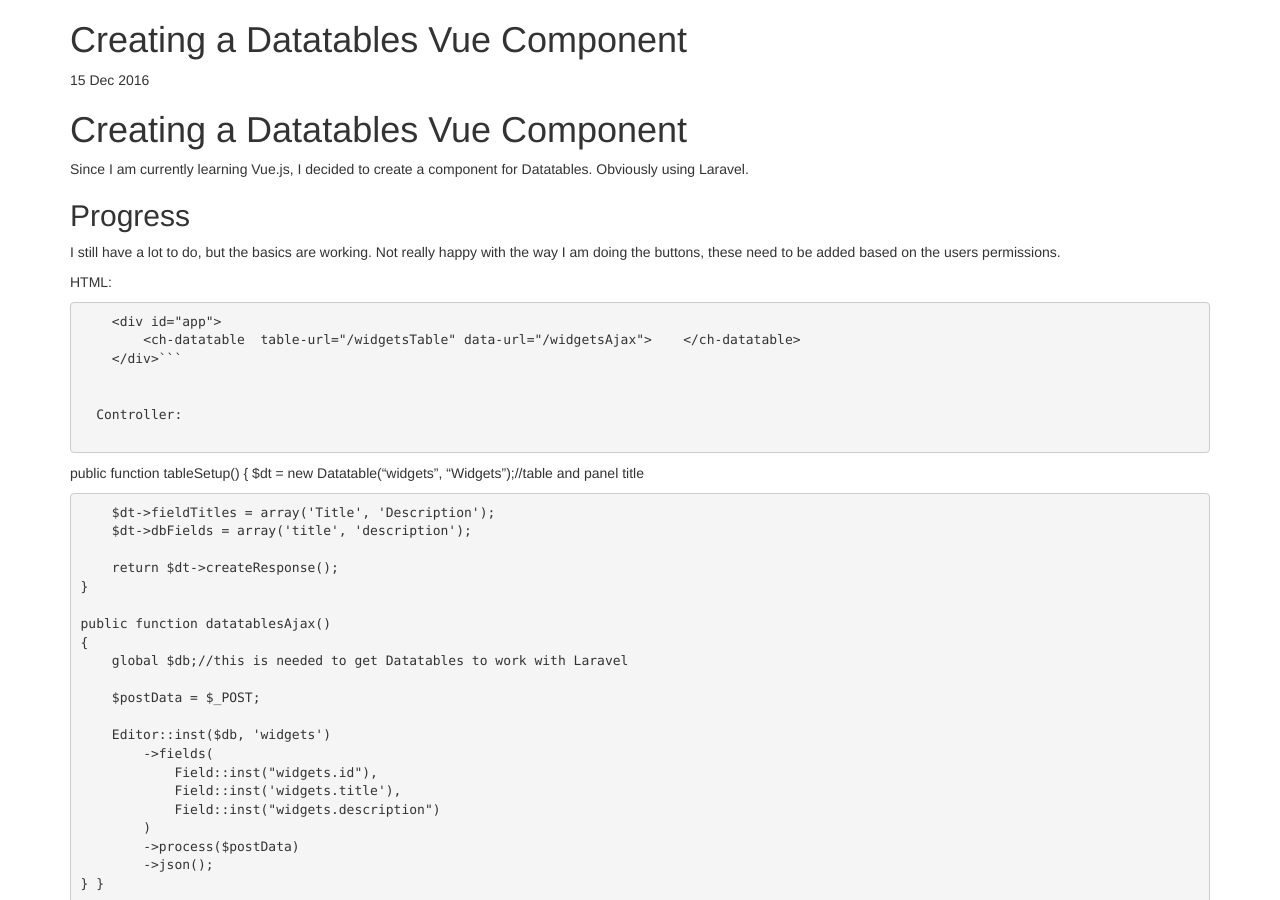
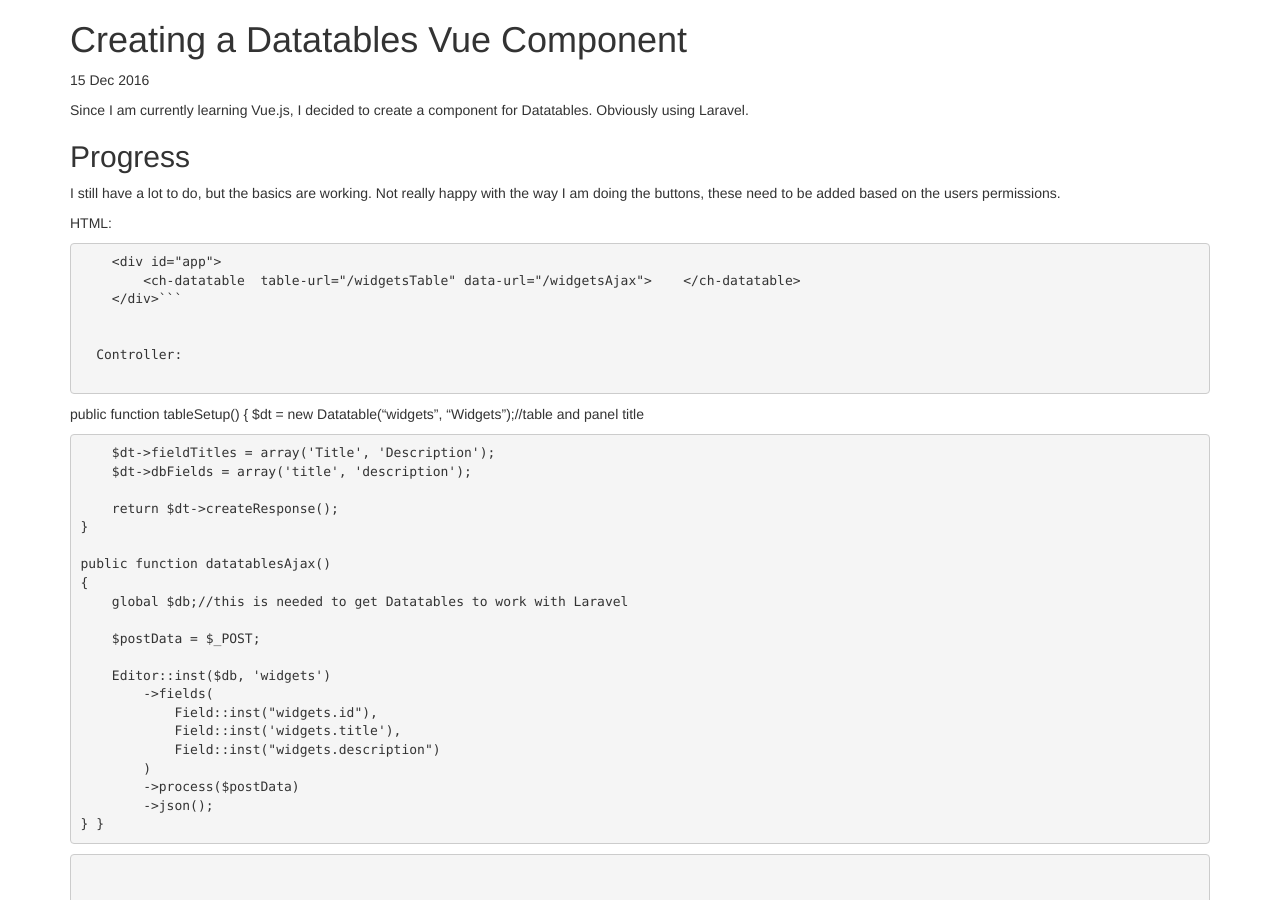
Before and after one commit to ArtisanTinkerer/ArtisanTinkerer.github.io, a Jekyll site: the page built from _posts/2016-12-15-Vue-Datatables.md, in a window 1280 px wide and 900 px high. Built offline with Jekyll 4.4.1, drawn with Linux system fonts in a browser that asks for light colours.

Commit message:
Update 2016-12-15-Vue-Datatables.md

```diff
--- a/_posts/2016-12-15-Vue-Datatables.md
+++ b/_posts/2016-12-15-Vue-Datatables.md
@@ -4,7 +4,7 @@ title: "Creating a Datatables Vue Component"
 date: 2016-12-15
 ---
 
-# Creating a Datatables Vue Component
+
 
 Since I am currently learning Vue.js, I decided to create a component for Datatables. Obviously using Laravel.
 
```
